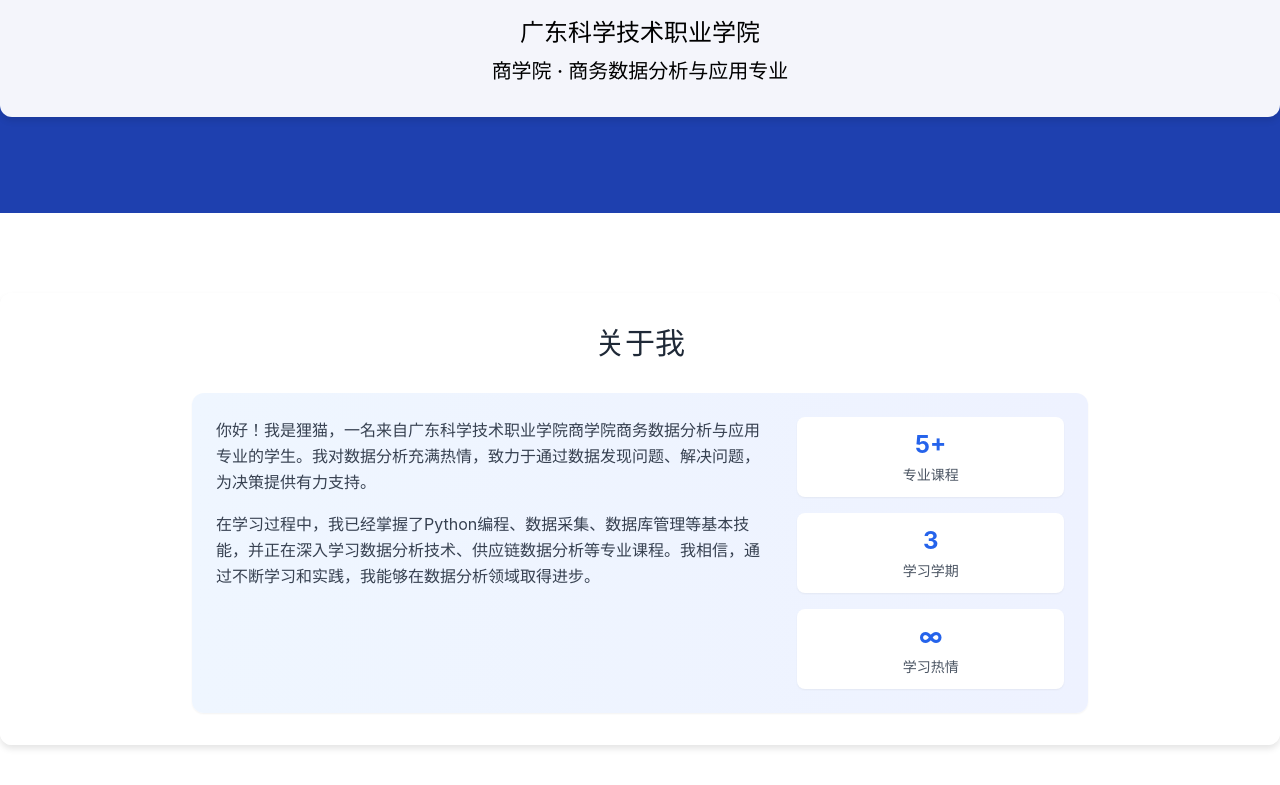
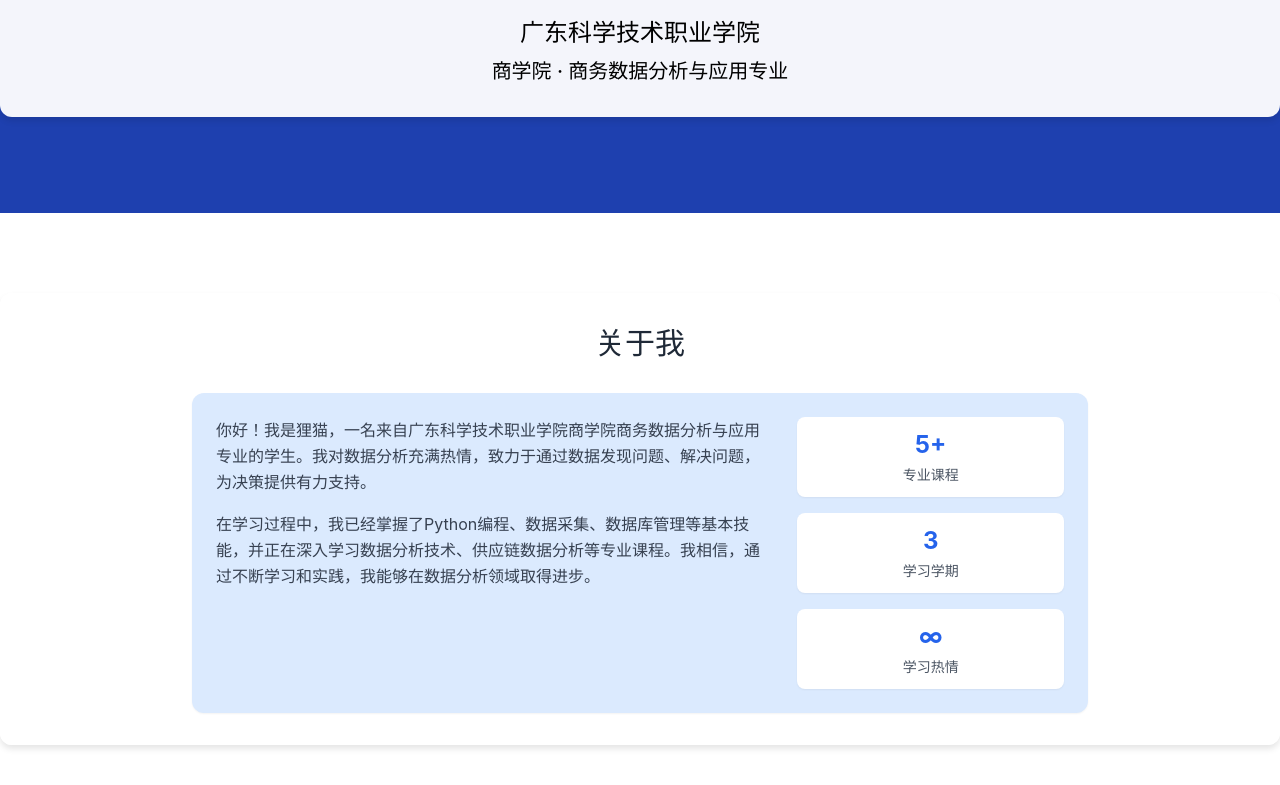
Before and after one commit to sun66777-qq/sun, a React (Vite) app: page / in a window 1280 px wide. Shown: the part 483-1268 px from the top of the page. Built offline with nearby package versions, Linux system fonts and the light colour scheme.

Commit message:
将个人简介部分的背景改为浅蓝色

```diff
--- a/src/pages/Home.tsx
+++ b/src/pages/Home.tsx
@@ -68,7 +68,7 @@
         <div className="container mx-auto px-4">
           <h2 className="text-3xl font-bold text-center mb-8 text-gray-800">关于我</h2>
           <div className="max-w-4xl mx-auto">
-            <div className="bg-gradient-to-r from-blue-50 to-indigo-50 rounded-xl p-6 shadow-sm">
+            <div className="bg-blue-100 rounded-xl p-6 shadow-sm">
               <div className="grid grid-cols-1 md:grid-cols-3 gap-6">
                 <div className="md:col-span-2">
                   <p className="text-base text-gray-700 leading-relaxed mb-4">
```
